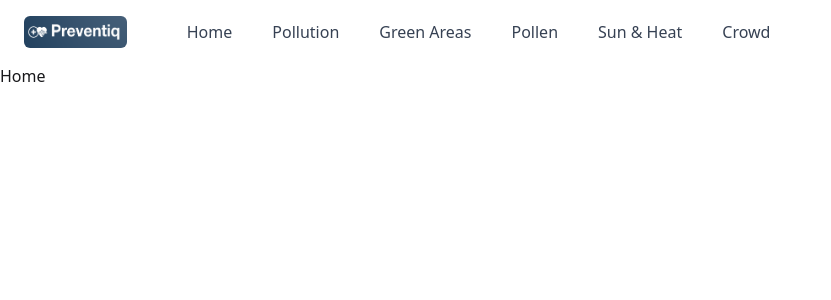
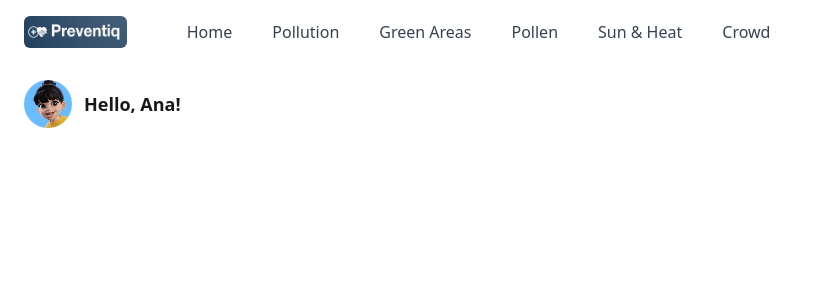
Before and after one commit to andrejshuma/CassiniHackathon, a React (Vite) app in the folder preventiq/: page / in a window 1280 px wide. Shown: the top 300 px of the page, without its empty margins (0-831 px from the left). Built offline with nearby package versions, Linux system fonts and the light colour scheme.

Commit message:
homepage start

```diff
--- a/preventiq/package.json
+++ b/preventiq/package.json
@@ -11,6 +11,7 @@
   },
   "dependencies": {
     "@tailwindcss/vite": "^4.1.7",
+    "lucide-react": "^0.511.0",
     "react": "^19.1.0",
     "react-dom": "^19.1.0",
     "react-router-dom": "^7.6.0",
--- a/preventiq/src/pages/Home/Home.jsx
+++ b/preventiq/src/pages/Home/Home.jsx
@@ -1,13 +1,29 @@
 import React from "react";
 import Navbar from "../GeneralComponents/Navbar";
+import { Bell } from 'lucide-react';
+import userDefault from "../../assets/userDefault.jpg";
+const Home = () => {
+    return (
+        <>
+            <Navbar/>
+            {/* User Header */}
+            <div className="px-6 py-4 flex justify-between items-center" data-theme = "nord">
+                <div className="flex items-center space-x-3">
+                    <div
+                        className="w-12 h-12 rounded-full bg-primary-content flex items-center justify-center overflow-hidden">
+                        <img
+                            src={userDefault}
+                            alt="User avatar"
+                            className="w-full h-full object-cover"
+                        />
+                    </div>
+                    <div className="font-semibold text-lg">Hello, Ana!</div>
+                </div>
+            </div>
 
-const Home = () => {
-  return (
-    <>
-      <Navbar />
-      <h1>Home</h1>
-    </>
-  );
+
+        </>
+    );
 };
 
 export default Home;
```
Also changed, not shown: preventiq/src/assets/userDefault.jpg (added), 1 other file (tests, documents, lock files or other folders).
